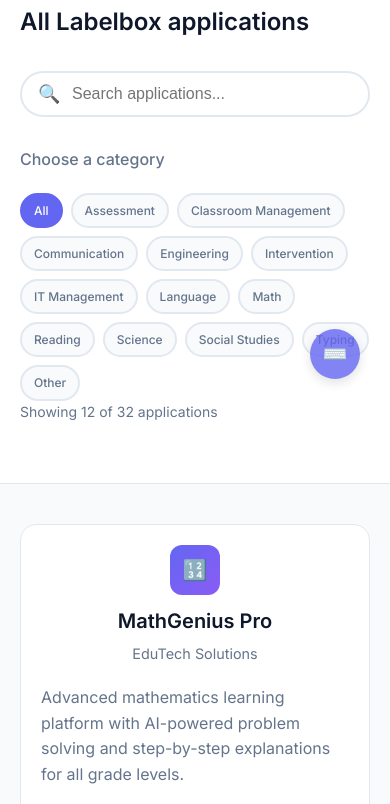
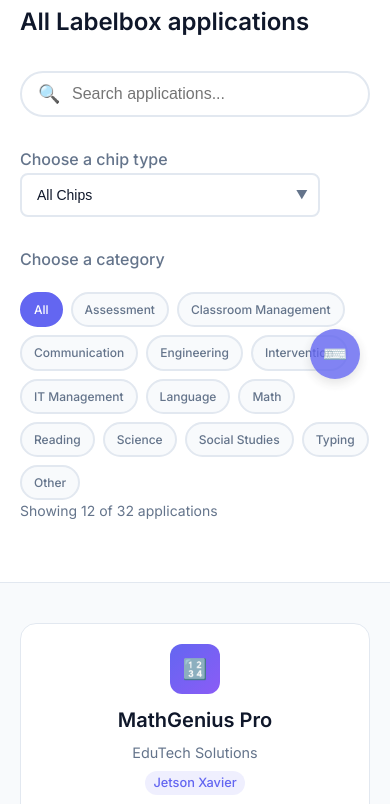
Before and after one commit to banglevan/portal-frontend-v2, a plain HTML site: page gallery.html in a window 390 px wide. Shown: the part 365-1169 px from the top of the page. Drawn offline with Linux system fonts and the light colour scheme.

Commit message:
add chip filter

```diff
--- a/components/gallery.js
+++ b/components/gallery.js
@@ -4,6 +4,7 @@
         this.allApplications = [];
         this.filteredApplications = [];
         this.currentCategory = 'All';
+        this.currentChip = 'All Chips';
         this.searchQuery = '';
         this.currentPage = 1;
         this.itemsPerPage = 12;
@@ -26,6 +27,7 @@
 
     render() {
         this.renderFilters();
+        this.renderChipDropdown();
         this.renderSearchBox();
         this.renderApplications();
         this.updateResultsCounter();
@@ -45,6 +47,31 @@
         filterTagsContainer.innerHTML = filtersHTML;
     }
 
+    renderChipDropdown() {
+        const filtersSection = document.querySelector('.gallery-filters .container');
+        if (!filtersSection || filtersSection.querySelector('.chip-dropdown-container')) return;
+
+        const chipDropdownHTML = `
+            <div class="chip-dropdown-container">
+                <label for="chip-filter" class="filter-label">Choose a chip type</label>
+                <div class="dropdown-wrapper">
+                    <select id="chip-filter" class="chip-dropdown">
+                        ${applicationsData.chips.map(chip => `
+                            <option value="${chip}" ${chip === this.currentChip ? 'selected' : ''}>
+                                ${chip}
+                            </option>
+                        `).join('')}
+                    </select>
+                    <div class="dropdown-arrow">▼</div>
+                </div>
+            </div>
+        `;
+
+        // Insert chip dropdown before filter container
+        const filterContainer = filtersSection.querySelector('.filter-container');
+        filterContainer.insertAdjacentHTML('beforebegin', chipDropdownHTML);
+    }
+
     renderSearchBox() {
         const filtersSection = document.querySelector('.gallery-filters .container');
         if (!filtersSection || filtersSection.querySelector('.search-container')) return;
@@ -59,9 +86,14 @@
             </div>
         `;
 
-        // Insert search box before filter container
-        const filterContainer = filtersSection.querySelector('.filter-container');
-        filterContainer.insertAdjacentHTML('beforebegin', searchHTML);
+        // Insert search box before chip dropdown container
+        const chipDropdownContainer = filtersSection.querySelector('.chip-dropdown-container');
+        if (chipDropdownContainer) {
+            chipDropdownContainer.insertAdjacentHTML('beforebegin', searchHTML);
+        } else {
+            const filterContainer = filtersSection.querySelector('.filter-container');
+            filterContainer.insertAdjacentHTML('beforebegin', searchHTML);
+        }
     }
 
     renderApplications() {
@@ -100,6 +132,7 @@
                     <div class="app-info">
                         <h4>${app.name}</h4>
                         <div class="app-company">${app.company}</div>
+                        <div class="app-chip">${app.chip}</div>
                     </div>
                 </div>
                 <div class="app-description">${app.description}</div>
@@ -156,6 +189,13 @@
             );
         }
 
+        // Filter by chip
+        if (this.currentChip !== 'All Chips') {
+            filtered = filtered.filter(app =>
+                app.chip === this.currentChip
+            );
+        }
+
         // Filter by search query
         if (this.searchQuery.trim()) {
             const query = this.searchQuery.toLowerCase().trim();
@@ -163,6 +203,7 @@
                 app.name.toLowerCase().includes(query) ||
                 app.company.toLowerCase().includes(query) ||
                 app.description.toLowerCase().includes(query) ||
+                app.chip.toLowerCase().includes(query) ||
                 app.categories.some(cat => cat.toLowerCase().includes(query))
             );
         }
@@ -183,6 +224,13 @@
         document.addEventListener('input', (e) => {
             if (e.target.classList.contains('search-box')) {
                 this.handleSearch(e.target.value);
+            }
+        });
+
+        // Chip dropdown change
+        document.addEventListener('change', (e) => {
+            if (e.target.id === 'chip-filter') {
+                this.handleChipFilter(e.target.value);
             }
         });
 
@@ -228,6 +276,20 @@
 
         // Analytics tracking
         this.trackEvent('Filter', 'Category', category);
+    }
+
+    handleChipFilter(chip) {
+        this.currentChip = chip;
+        this.showLoading();
+
+        setTimeout(() => {
+            this.filterApplications();
+            this.renderApplications();
+            this.updateResultsCounter();
+        }, 300);
+
+        // Analytics tracking
+        this.trackEvent('Filter', 'Chip', chip);
     }
 
     handleSearch(query) {
@@ -298,6 +360,10 @@
                 </div>
                 <div class="app-modal-content">
                     <p>${app.description}</p>
+                    <div class="modal-chip-info">
+                        <span class="modal-chip-label">Compatible Chip:</span>
+                        <span class="modal-chip-value">${app.chip}</span>
+                    </div>
                     <div class="modal-categories">
                         ${app.categories.map(cat => `<span class="modal-category">${cat}</span>`).join('')}
                     </div>
@@ -377,6 +443,25 @@
             }
             .app-modal-content {
                 padding: 30px;
+            }
+            .modal-chip-info {
+                margin: 15px 0;
+                padding: 12px;
+                background: var(--bg-secondary);
+                border-radius: 8px;
+                border-left: 4px solid var(--primary-color);
+            }
+            .modal-chip-label {
+                font-weight: 600;
+                color: var(--text-primary);
+                margin-right: 8px;
+            }
+            .modal-chip-value {
+                color: var(--primary-color);
+                font-weight: 500;
+                background: rgba(99, 102, 241, 0.1);
+                padding: 4px 8px;
+                border-radius: 12px;
             }
             .modal-categories {
                 display: flex;
--- a/data/applications.js
+++ b/data/applications.js
@@ -17,6 +17,21 @@
         'Other'
     ],
 
+    chips: [
+        'All Chips',
+        'RK1126',
+        'AX620',
+        'Jetson Nano',
+        'Jetson Xavier',
+        'Raspberry Pi 4',
+        'Intel NUC',
+        'NVIDIA Orin',
+        'Amlogic A311D',
+        'Qualcomm QCS410',
+        'MediaTek MT8183',
+        'Rockchip RK3588'
+    ],
+
     applications: [
         // Math Applications
         {
@@ -26,6 +41,7 @@
             icon: '🔢',
             description: 'Advanced mathematics learning platform with AI-powered problem solving and step-by-step explanations for all grade levels.',
             categories: ['Math', 'Assessment'],
+            chip: 'Jetson Xavier',
             featured: true
         },
         {
@@ -35,6 +51,7 @@
             icon: '📐',
             description: 'Interactive algebra learning with visual representations and real-time feedback for complex mathematical concepts.',
             categories: ['Math'],
+            chip: 'RK1126',
             featured: false
         },
         {
@@ -44,6 +61,7 @@
             icon: '📊',
             description: 'Comprehensive statistics and data analysis tool designed for high school and college-level mathematics courses.',
             categories: ['Math', 'Science'],
+            chip: 'AX620',
             featured: true
         },
 
@@ -55,6 +73,7 @@
             icon: '🧪',
             description: 'Virtual chemistry laboratory with 3D molecular modeling and safe experiment simulations for all chemistry levels.',
             categories: ['Science'],
+            chip: 'Jetson Nano',
             featured: true
         },
         {
@@ -64,6 +83,7 @@
             icon: '⚛️',
             description: 'Interactive physics simulations covering mechanics, thermodynamics, and quantum physics concepts.',
             categories: ['Science', 'Engineering'],
+            chip: 'NVIDIA Orin',
             featured: false
         },
         {
@@ -73,6 +93,7 @@
             icon: '🔬',
             description: 'Comprehensive biology learning platform with virtual dissections and microscopy simulations.',
             categories: ['Science'],
+            chip: 'Raspberry Pi 4',
             featured: false
         },
 
@@ -84,6 +105,7 @@
             icon: '🗣️',
             description: 'AI-powered language learning with speech recognition, conversation practice, and personalized curriculum.',
             categories: ['Language', 'Communication'],
+            chip: 'Intel NUC',
             featured: true
         },
         {
@@ -93,6 +115,7 @@
             icon: '✏️',
             description: 'Advanced grammar checking and writing assistance with style suggestions and plagiarism detection.',
             categories: ['Language', 'Other'],
+            chip: 'Amlogic A311D',
             featured: false
         },
         {
@@ -102,6 +125,7 @@
             icon: '📚',
             description: 'Adaptive vocabulary building with spaced repetition, contextual learning, and progress tracking.',
             categories: ['Language', 'Assessment'],
+            chip: 'Qualcomm QCS410',
             featured: false
         },
 
@@ -113,6 +137,7 @@
             icon: '📖',
             description: 'Comprehensive reading comprehension platform with leveled texts and interactive assessments.',
             categories: ['Reading', 'Assessment'],
+            chip: 'MediaTek MT8183',
             featured: true
         },
         {
@@ -122,6 +147,7 @@
             icon: '✍️',
             description: 'Interactive storytelling and creative writing platform with multimedia integration and peer collaboration.',
             categories: ['Reading', 'Language'],
+            chip: 'Rockchip RK3588',
             featured: false
         },
 
@@ -133,6 +159,7 @@
             icon: '👨‍🏫',
             description: 'Complete classroom management solution with attendance tracking, behavior monitoring, and parent communication.',
             categories: ['Classroom Management', 'Communication'],
+            chip: 'RK1126',
             featured: true
         },
         {
@@ -142,6 +169,7 @@
             icon: '📋',
             description: 'Student progress tracking and analytics platform with customizable dashboards and reporting tools.',
             categories: ['Classroom Management', 'Assessment'],
+            chip: 'AX620',
             featured: false
         },
         {
@@ -151,6 +179,7 @@
             icon: '📝',
             description: 'Digital assignment distribution and collection system with automated grading and feedback features.',
             categories: ['Classroom Management', 'Assessment'],
+            chip: 'Jetson Xavier',
             featured: false
         },
 
@@ -162,6 +191,7 @@
             icon: '🎯',
             description: 'Advanced quiz and test creation platform with adaptive questioning and detailed analytics.',
             categories: ['Assessment'],
+            chip: 'Jetson Nano',
             featured: true
         },
         {
@@ -171,6 +201,7 @@
             icon: '🗂️',
             description: 'Digital portfolio platform for students to showcase their work and track learning progress over time.',
             categories: ['Assessment', 'Other'],
+            chip: 'Raspberry Pi 4',
             featured: false
         },
 
@@ -182,6 +213,7 @@
             icon: '🏛️',
             description: 'Interactive historical timeline and virtual museum experiences for immersive history learning.',
             categories: ['Social Studies'],
+            chip: 'Intel NUC',
             featured: true
         },
         {
@@ -191,6 +223,7 @@
             icon: '🌍',
             description: 'Interactive world geography with satellite imagery, cultural exploration, and mapping activities.',
             categories: ['Social Studies', 'Science'],
+            chip: 'NVIDIA Orin',
             featured: false
         },
 
@@ -202,6 +235,7 @@
             icon: '💬',
             description: 'Secure classroom communication platform with moderated discussions and parent notifications.',
             categories: ['Communication', 'Classroom Management'],
+            chip: 'Amlogic A311D',
             featured: false
         },
         {
@@ -211,6 +245,7 @@
             icon: '📹',
             description: 'Educational video conferencing with screen sharing, breakout rooms, and recording capabilities.',
             categories: ['Communication'],
+            chip: 'Qualcomm QCS410',
             featured: true
         },
 
@@ -222,6 +257,7 @@
             icon: '💻',
             description: 'Comprehensive device management for educational institutions with remote monitoring and updates.',
             categories: ['IT Management'],
+            chip: 'MediaTek MT8183',
             featured: false
         },
         {
@@ -231,6 +267,7 @@
             icon: '🛡️',
             description: 'Network security and content filtering specifically designed for educational environments.',
             categories: ['IT Management'],
+            chip: 'Rockchip RK3588',
             featured: false
         },
 
@@ -242,6 +279,7 @@
             icon: '⌨️',
             description: 'Comprehensive typing instruction with games, exercises, and progress tracking for all skill levels.',
             categories: ['Typing'],
+            chip: 'RK1126',
             featured: false
         },
         {
@@ -251,6 +289,7 @@
             icon: '⚡',
             description: 'Gamified typing practice with competitions, achievements, and real-time performance analytics.',
             categories: ['Typing', 'Other'],
+            chip: 'AX620',
             featured: false
         },
 
@@ -262,6 +301,7 @@
             icon: '🔧',
             description: 'Computer-aided design learning platform with 3D modeling tools and engineering project templates.',
             categories: ['Engineering', 'Science'],
+            chip: 'Jetson Xavier',
             featured: true
         },
         {
@@ -271,6 +311,7 @@
             icon: '🤖',
             description: 'Virtual robotics programming environment with drag-and-drop coding and physics simulation.',
             categories: ['Engineering', 'Science'],
+            chip: 'Jetson Nano',
             featured: false
         },
 
@@ -282,6 +323,7 @@
             icon: '🎓',
             description: 'AI-powered learning intervention platform with personalized support for students with diverse needs.',
             categories: ['Intervention', 'Assessment'],
+            chip: 'Raspberry Pi 4',
             featured: true
         },
         {
@@ -291,6 +333,7 @@
             icon: '📘',
             description: 'Specialized reading intervention program with diagnostic assessments and targeted instruction.',
             categories: ['Intervention', 'Reading'],
+            chip: 'Intel NUC',
             featured: false
         },
 
@@ -302,6 +345,7 @@
             icon: '🎨',
             description: 'Digital art creation platform with drawing tools, animation features, and portfolio sharing.',
             categories: ['Other'],
+            chip: 'NVIDIA Orin',
             featured: false
         },
         {
@@ -311,6 +355,7 @@
             icon: '🎵',
             description: 'Music composition and theory learning platform with virtual instruments and collaboration tools.',
             categories: ['Other'],
+            chip: 'Amlogic A311D',
             featured: false
         },
         {
@@ -320,6 +365,7 @@
             icon: '🧘',
             description: 'Student wellness platform with guided meditation, stress management, and emotional learning resources.',
             categories: ['Other'],
+            chip: 'Qualcomm QCS410',
             featured: false
         },
         {
@@ -329,6 +375,7 @@
             icon: '💼',
             description: 'Career exploration platform with job simulations, skills assessments, and industry insights.',
             categories: ['Other', 'Assessment'],
+            chip: 'MediaTek MT8183',
             featured: true
         }
     ]
--- a/styles/gallery.css
+++ b/styles/gallery.css
@@ -182,6 +182,17 @@
 .app-info .app-company {
     font-size: 0.9rem;
     color: var(--text-secondary);
+    margin-bottom: 4px;
+}
+
+.app-info .app-chip {
+    font-size: 0.8rem;
+    color: var(--primary-color);
+    background: rgba(99, 102, 241, 0.1);
+    padding: 2px 8px;
+    border-radius: 12px;
+    display: inline-block;
+    font-weight: 500;
 }
 
 .app-description {
@@ -264,6 +275,53 @@
     font-size: 1rem;
     max-width: 400px;
     margin: 0 auto;
+}
+
+/* Chip Dropdown */
+.chip-dropdown-container {
+    margin-bottom: 30px;
+}
+
+.dropdown-wrapper {
+    position: relative;
+    display: inline-block;
+    width: 250px;
+}
+
+.chip-dropdown {
+    width: 100%;
+    padding: 12px 40px 12px 15px;
+    border: 2px solid var(--border-color);
+    border-radius: 8px;
+    font-size: 14px;
+    background: var(--bg-primary);
+    color: var(--text-primary);
+    cursor: pointer;
+    transition: all 0.3s ease;
+    appearance: none;
+    -webkit-appearance: none;
+    -moz-appearance: none;
+}
+
+.chip-dropdown:focus {
+    outline: none;
+    border-color: var(--primary-color);
+    box-shadow: 0 0 0 3px rgba(99, 102, 241, 0.1);
+}
+
+.dropdown-arrow {
+    position: absolute;
+    right: 12px;
+    top: 50%;
+    transform: translateY(-50%);
+    color: var(--text-secondary);
+    pointer-events: none;
+    font-size: 12px;
+    transition: transform 0.3s ease;
+}
+
+.chip-dropdown:focus + .dropdown-arrow {
+    transform: translateY(-50%) rotate(180deg);
 }
 
 /* Search Box */
@@ -375,6 +433,11 @@
     .search-box {
         max-width: 100%;
     }
+
+    .dropdown-wrapper {
+        width: 100%;
+        max-width: 300px;
+    }
 }
 
 @media (max-width: 480px) {
```
